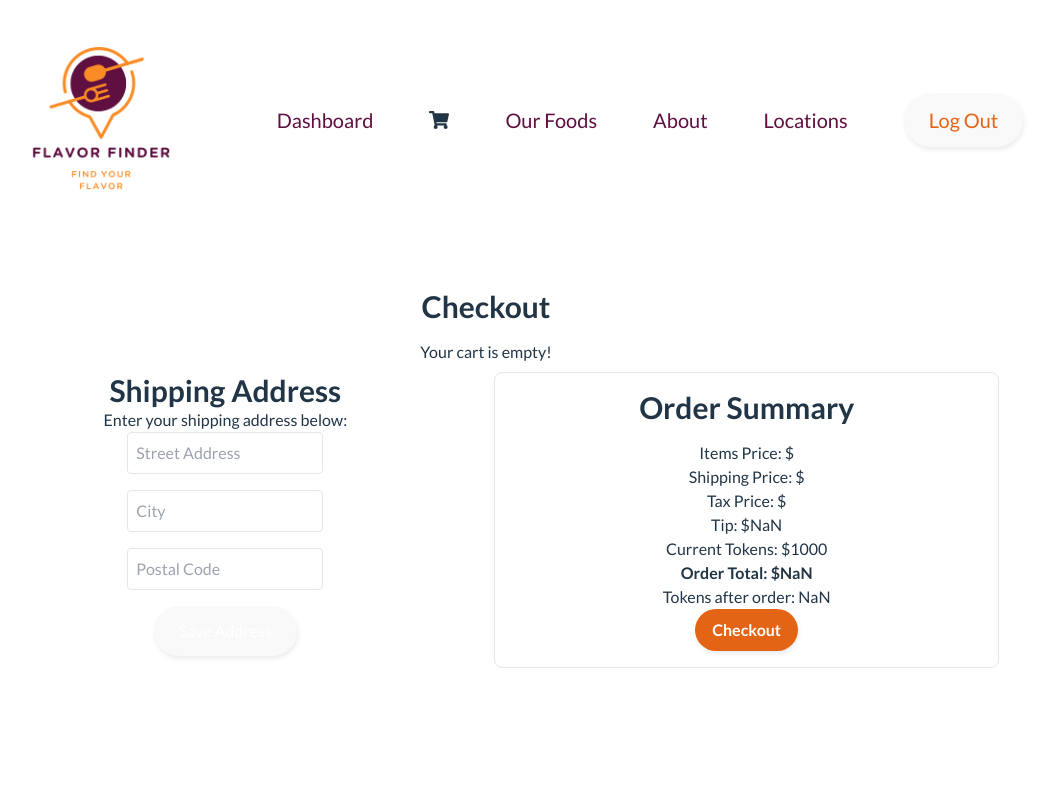
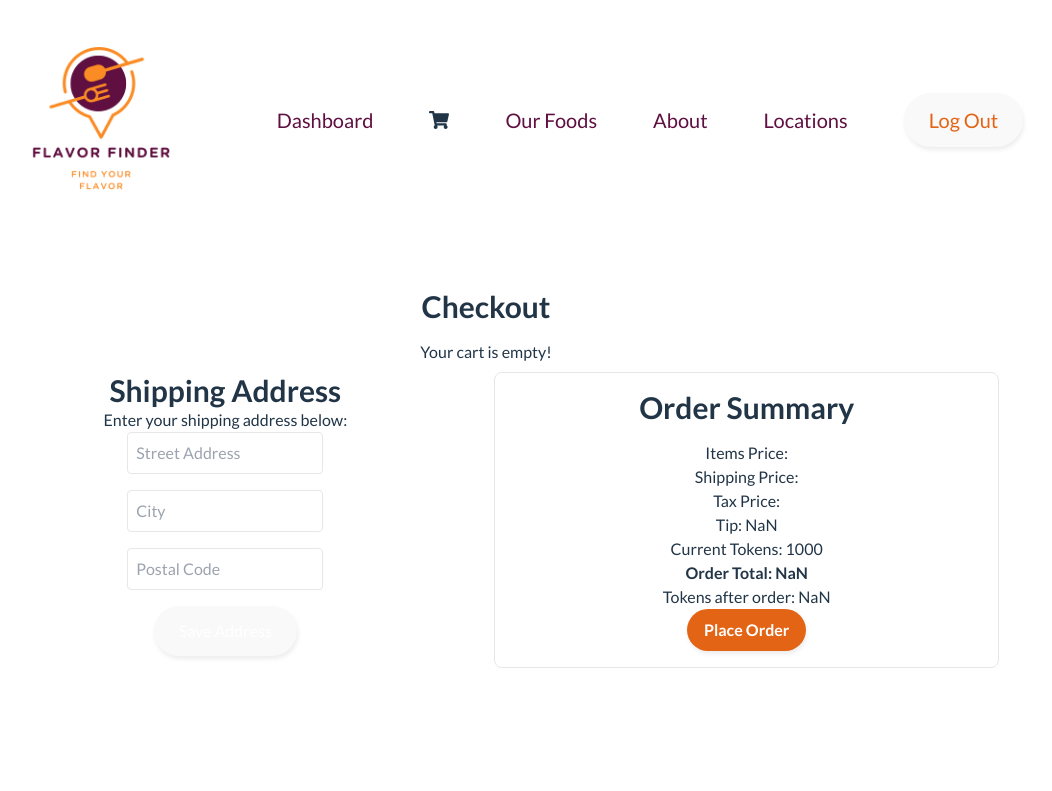
Before and after one commit to chingu-voyages/v50-tier2-team-15, a React (Vite) app: page /checkout in a window 1280 px wide. Shown: the top 791 px of the page, without its empty margins (154-1206 px from the left). Built offline with nearby package versions, Linux system fonts and the light colour scheme; sample sign-in values are in the browser's storage.

Commit message:
refactor: Remove "$" from OrderSummary component again. Change Checkout button back to Place Order button.

```diff
--- a/src/components/Orders/OrderSummary.jsx
+++ b/src/components/Orders/OrderSummary.jsx
@@ -12,15 +12,15 @@ const OrderSummary = ({
   return (
     <div className="p-4 border rounded-lg">
       <h2 className="text-3xl font-semibold mb-4">Order Summary</h2>
-      <p>Items Price: ${itemsPrice}</p>
-      <p>Shipping Price: ${shippingPrice}</p>
-      <p>Tax Price: ${taxPrice}</p>
-      <p>Tip: ${tipsTotal.toFixed(2)}</p>
-      <p>Current Tokens: ${currency}</p>
-      <div className="font-bold">Order Total: ${totalPrice}</div>
+      <p>Items Price: {itemsPrice}</p>
+      <p>Shipping Price: {shippingPrice}</p>
+      <p>Tax Price: {taxPrice}</p>
+      <p>Tip: {tipsTotal.toFixed(2)}</p>
+      <p>Current Tokens: {currency}</p>
+      <div className="font-bold">Order Total: {totalPrice}</div>
       <div>Tokens after order: {currency - totalPrice}</div>
       <button onClick={onCheckout} className="px-4 py-2 bg-darkOrange text-white font-bold rounded-full">
-        Checkout
+        Place Order
       </button>
     </div>
   );
```
